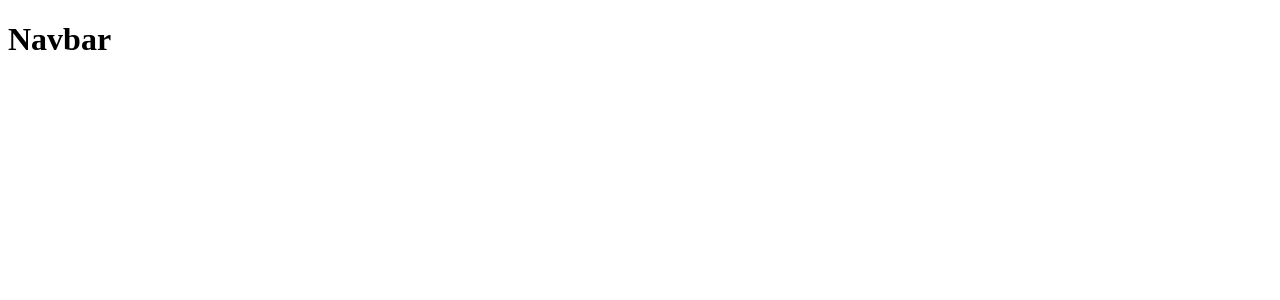
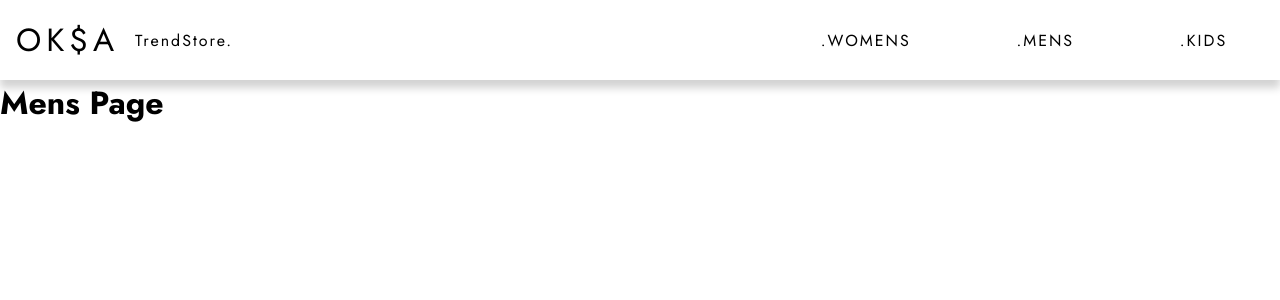
Before and after one commit to Siedmiooki/StoreApp, a React (Create React App) app: page /mens in a window 1280 px wide. Before the commit this address had no page. Shown: the top 300 px of the page. Built offline with nearby package versions, Linux system fonts and the light colour scheme.

Commit message:
3. navbar + styling

```diff
--- a/package.json
+++ b/package.json
@@ -7,6 +7,7 @@
     "@testing-library/jest-dom": "^5.15.0",
     "@testing-library/react": "^11.2.7",
     "@testing-library/user-event": "^12.8.3",
+    "framer-motion": "^5.3.0",
     "react": "^17.0.2",
     "react-dom": "^17.0.2",
     "react-redux": "^7.2.6",
--- a/public/index.html
+++ b/public/index.html
@@ -10,7 +10,14 @@
       content="Web site created using create-react-app"
     />
     <link rel="apple-touch-icon" href="%PUBLIC_URL%/logo192.png" />
-
+    <link rel="preconnect" href="https://fonts.googleapis.com">
+    <link rel="preconnect" href="https://fonts.gstatic.com" crossorigin>
+    <link
+      href="https://fonts.googleapis.com/css2?family=Poppins:ital,wght@0,100;0,200;0,300;0,400;0,600;0,700;0,800;1,900&display=swap"
+      rel="stylesheet">
+    <link
+      href="https://fonts.googleapis.com/css2?family=Jost:ital,wght@0,100;0,200;0,400;0,500;0,600;0,700;0,800;0,900;1,800;1,900&family=Poppins:ital,wght@0,100;0,200;0,300;0,400;0,600;0,700;0,800;1,900&display=swap"
+      rel="stylesheet">
     <link rel="manifest" href="%PUBLIC_URL%/manifest.json" />
     <title>Cloth Store</title>
   </head>
--- a/src/App.js
+++ b/src/App.js
@@ -1,11 +1,13 @@
 import React from 'react';
+import GlobalStyles from "./components/Globalstyles";
 import { Routes, Route, Link } from "react-router-dom";
-import { Navbar, Homepage } from "./components"
+import { Navbar, Homepage, WomensPage, MensPage, KidsPage } from "./components"
 
 
 function App() {
     return (
         <div className="app">
+            <GlobalStyles />
             <div className="navbar">
                 <Navbar />
             </div>
@@ -13,8 +15,9 @@ function App() {
                 <div className="routes">
                     <Routes>
                         <Route exact path="/" element={<Homepage />} />
-
-
+                        <Route exact path="/womens" element={<WomensPage />} />
+                        <Route exact path="/mens" element={<MensPage />} />
+                        <Route exact path="/kids" element={<KidsPage />} />
                     </Routes>
                 </div>
             </div>
--- /dev/null
+++ b/src/components/Globalstyles.js
@@ -0,0 +1,22 @@
+import { createGlobalStyle } from "styled-components";
+
+const GlobalStyles = createGlobalStyle`
+* {
+    margin: 0;
+    padding: 0;
+    box-sizing: border-box;
+    font-family: 'Jost';
+}
+html {
+    &::-webkit-scrollbar {
+        width: 0.5rem;
+    }
+    &::-webkit-scrollbar-thumb {
+        background-color: darkgrey
+    }
+    &::-webkit-scrollbar-track {
+        background-color: white
+    }
+}
+`
+export default GlobalStyles
--- a/src/components/Homepage.js
+++ b/src/components/Homepage.js
@@ -1,10 +1,12 @@
 import React from 'react'
+import styled from 'styled-components'
+// import { motion } from 'framer-motion'
 import { useGetListQuery } from "../services/kohlsAPI"
 
 function Homepage() {
 
-    const { data, isFetching } = useGetListQuery();
-    console.log(data)
+    // const { data, isFetching } = useGetListQuery();
+    // console.log(data)
 
 
     return (
@@ -14,4 +16,6 @@ function Homepage() {
     )
 }
 
+
+
 export default Homepage
--- /dev/null
+++ b/src/components/KidsPage.js
@@ -0,0 +1,11 @@
+import React from 'react'
+
+function KidsPage() {
+    return (
+        <div>
+            <h1>Kids Page</h1>
+        </div>
+    )
+}
+
+export default KidsPage
--- /dev/null
+++ b/src/components/MensPage.js
@@ -0,0 +1,11 @@
+import React from 'react'
+
+function MensPage() {
+    return (
+        <div>
+            <h1>Mens Page</h1>
+        </div>
+    )
+}
+
+export default MensPage
--- a/src/components/Navbar.js
+++ b/src/components/Navbar.js
@@ -1,12 +1,69 @@
 import React from 'react'
-import { Link } from "react-router-dom"
+import { Link } from 'react-router-dom'
+import styled from 'styled-components'
+// import { motion } from 'framer-motion'
+
+
+const StyledNavbar = styled.div`
+    height: 10vh;
+    background: white;
+    display: flex;
+    align-items: center;
+    justify-content: space-between;
+    box-shadow: 0 8px 8px 0px lightgray;
+    a {
+        color: black;
+        text-decoration: none;
+    }
+    h1 {
+        padding: 1rem;
+        letter-spacing: 2px;
+        font-weight: 400;
+    }
+`
+const StyledLogo = styled.div`
+display: flex;
+width: 40%;
+h1 {
+    letter-spacing: 5px;
+}
+a {
+    display: flex;
+    flex-direction: row;
+    justify-content: center;
+    align-items: center;
+    letter-spacing: 2px;
+}
+`
+const StyledLinks = styled.nav`
+width: 40%;
+display: flex;
+justify-content: space-around;
+a {
+    font-weight: 400;
+    color: black;
+    text-decoration: none;
+    letter-spacing: 2px;
+}
+`
 
 
 function Navbar() {
     return (
-        <div>
-            <h1>Navbar</h1>
-        </div>
+        <StyledNavbar>
+            <StyledLogo>
+                <Link to="/">
+                    <h1>OK$A</h1>
+                    <p>Trend</p>
+                    <p>Store.</p>
+                </Link>
+            </StyledLogo>
+            <StyledLinks>
+                <Link to="womens">.WOMENS</Link>
+                <Link to="mens">.MENS</Link>
+                <Link to="kids">.KIDS</Link>
+            </StyledLinks>
+        </StyledNavbar>
     )
 }
 
--- /dev/null
+++ b/src/components/WomensPage.js
@@ -0,0 +1,11 @@
+import React from 'react'
+
+function WomensPage() {
+    return (
+        <div>
+            <h1>Womens Page</h1>
+        </div>
+    )
+}
+
+export default WomensPage
--- a/src/components/index.js
+++ b/src/components/index.js
@@ -1,2 +1,5 @@
 export { default as Navbar } from "./Navbar"
 export { default as Homepage } from "./Homepage"
+export { default as WomensPage } from "./WomensPage"
+export { default as MensPage } from "./MensPage"
+export { default as KidsPage } from "./KidsPage"
```
Also changed, not shown: 1 other file (tests, documents, lock files or other folders).
